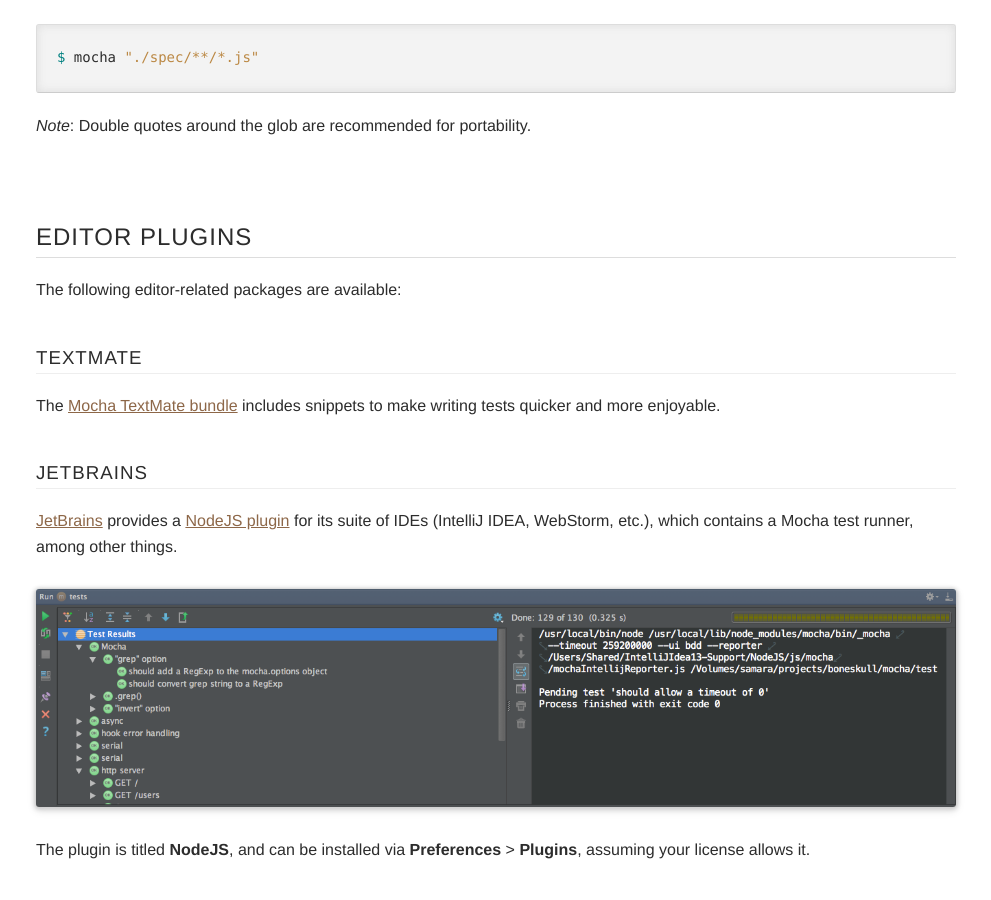
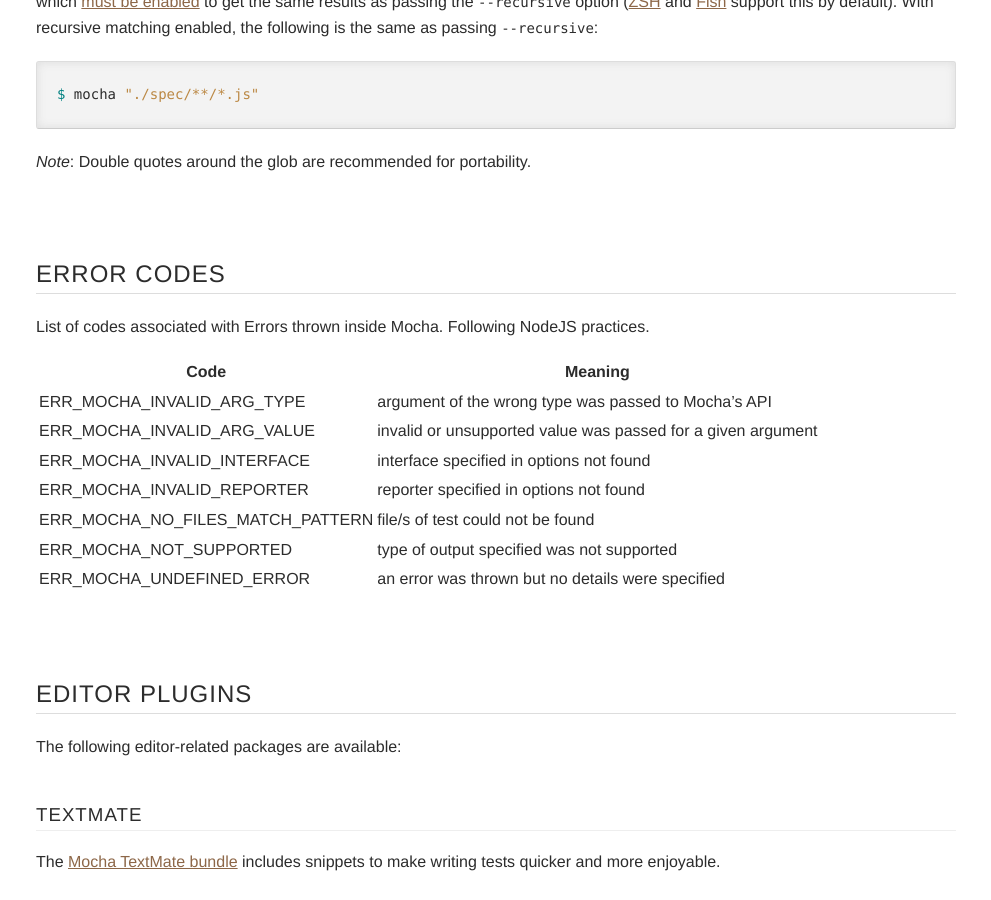
Before and after one commit to mochajs/docs-legacy, a Jekyll site: the page built from index.md, in a window 1280 px wide and 900 px high, scrolled down 55639 px. Shown: the whole window, without its empty margins (144-1135 px from the left). Built offline with Jekyll 4.4.1, drawn with Linux system fonts in a browser that asks for light colours.

Commit message:
Added custom error objects including code (#3467)
* add MochaError and use

add missing E

add codes to docs

how to add new error

E_ to ERR_

typo fix

fix failing test

typo fix

* single custom object to multiple custom objects

remove generic MochaError

Use instance over code

lint fix

lint fix

update references to suffix Error

mocfix rebase

* Remove custom errors, use factories

Signed-off-by: Craig Taub <craigtaub@gmail.com>

module name Errors

remove superfluous error type.

* add another reporter error

* errors unit test

* cleanup documentation

* camelCase factories. Use props on errors. Use TypeError

* test case use code

* use TypeError for type issues

* add full documentation. update error names

* use code and message for reporter check

* add error handling unit test for mocha

* CLI to throw invalidArgumentValue error

* add data type for MissingArgument error

* updated suite test

* use const for cli's errors

* follow jsdoc for optional params

```diff
--- a/index.md
+++ b/index.md
@@ -74,6 +74,7 @@ Mocha is a feature-rich JavaScript test framework running on [Node.js](https://n
 - [Configuring Mocha (Node.js)](#configuring-mocha-nodejs)
 - [`mocha.opts`](#mochaopts)
 - [The `test/` Directory](#the-test-directory)
+- [Error Codes](#error-codes)
 - [Editor Plugins](#editor-plugins)
 - [Examples](#examples)
 - [Testing Mocha](#testing-mocha)
@@ -1724,6 +1725,20 @@ $ mocha "./spec/**/*.js"
 
 *Note*: Double quotes around the glob are recommended for portability.
 
+## Error Codes
+
+List of codes associated with Errors thrown inside Mocha. Following NodeJS practices.
+
+| Code        | Meaning |
+| ------------- | ------------- |
+| ERR_MOCHA_INVALID_ARG_TYPE | argument of the wrong type was passed to Mocha's API |
+| ERR_MOCHA_INVALID_ARG_VALUE | invalid or unsupported value was passed for a given argument |
+| ERR_MOCHA_INVALID_INTERFACE | interface specified in options not found |
+| ERR_MOCHA_INVALID_REPORTER | reporter specified in options not found |
+| ERR_MOCHA_NO_FILES_MATCH_PATTERN | file/s of test could not be found |
+| ERR_MOCHA_NOT_SUPPORTED | type of output specified was not supported |
+| ERR_MOCHA_UNDEFINED_ERROR | an error was thrown but no details were specified |
+
 ## Editor Plugins
 
 The following editor-related packages are available:
```
